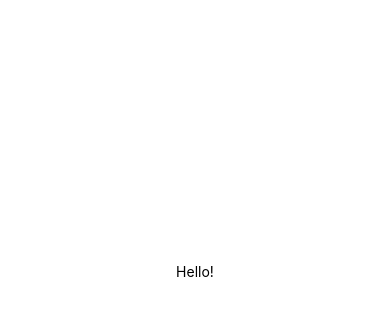
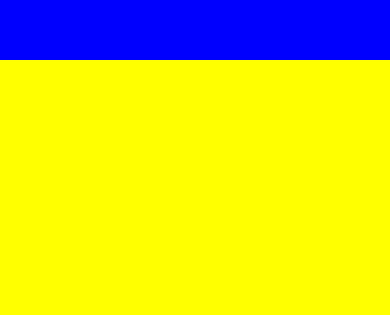
Before and after one commit to siandyChun/fokin-weather, a React Native app: screen / in a window 390 px wide. Shown: the part 151-466 px from the top of the page. Built offline with nearby package versions, Linux system fonts and the light colour scheme.

Commit message:
commit all

```diff
--- a/App.js
+++ b/App.js
@@ -4,16 +4,25 @@ import { StyleSheet, Text, View } from 'react-native';
 export default function App() {
   return (
     <View style={styles.container}>
-      <Text>Hello!</Text>
+      <View style={styles.container1} />
+      <View style={styles.container2} />
     </View>
   );
 }
 
 const styles = StyleSheet.create({
   container: {
+    flex: 1
+  },
+
+  container1: {
     flex: 1,
-    backgroundColor: '#fff',
-    alignItems: 'center',
-    justifyContent: 'center',
+    backgroundColor: 'blue'
   },
+
+  container2: {
+    flex: 3,
+    backgroundColor: 'yellow'
+  },
+
 });
```
